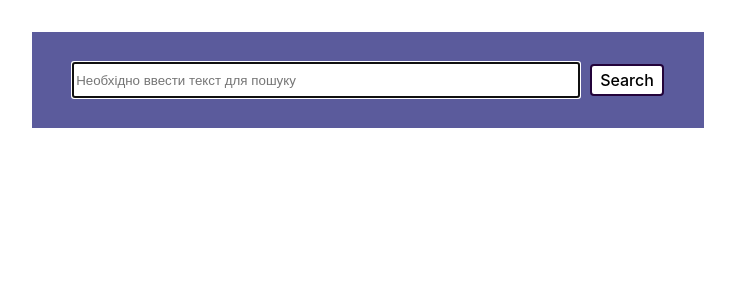
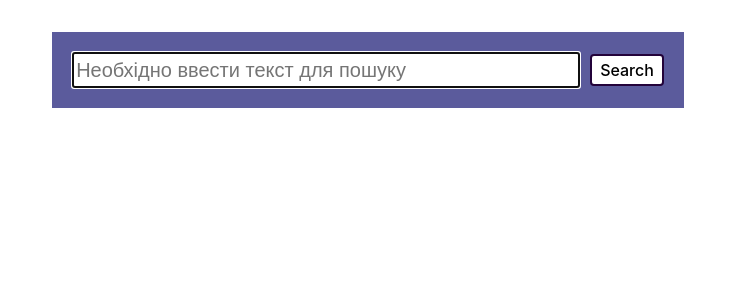
Before and after one commit to OlenaOleksandrova/goit-typescript-hw-02, a React (Vite) app: page / in a window 1280 px wide. Shown: the top 300 px of the page, without its empty margins (272-1007 px from the left). Built offline with nearby package versions, Linux system fonts and the light colour scheme.

Commit message:
типізація пропсів, стану, хуків

```diff
--- a/api.ts
+++ b/api.ts
@@ -3,10 +3,25 @@ import axios from "axios";
 const ACCESS_KEY = '-EZGxItXGBUZ2lHczGywRuqelpVOrp-EJ7U9PkvOtxM';
 const BASE_URL = 'https://api.unsplash.com';
 
+export type Image = {
+  id: string;
+  urls: {
+    small: string;
+    regular: string;
+  };
+  alt_description?: string;
+  description?: string;
+};
 
-export const fetchImages = async (query, page) => {
-  // const response = await axios.get(`${BASE_URL}/search/photos?query=${query}&page=${page}&client_id=${ACCESS_KEY}&per_page=20`
+export type FetchImagesResponse = {
+  results: Image[];
+  totalPages: number;
+};
 
+export const fetchImages = async (
+  query: string,
+  page: number
+): Promise<FetchImagesResponse> => {
   const response = await axios.get(`${BASE_URL}/search/photos`, {
     params: {
       query,
@@ -14,12 +29,42 @@ export const fetchImages = async (query, page) => {
       per_page: 12,
       client_id: ACCESS_KEY,
     },
-    }
-    );
-  //
+  });
+
+
+// export const fetchImages = async (query: string, page: number) => {
+//   const response = await axios.get(`https://api.unsplash.com/search/photos`, {
+//     params: {
+//       query,
+//       page,
+//       per_page: 12,
+//     },
+//   });
+
  return {
     results: response.data.results,
     totalPages: response.data.total_pages,
   };
+  };
+//
 
-};
+
+// export const fetchImages = async (query, page) => {
+//   // const response = await axios.get(`${BASE_URL}/search/photos?query=${query}&page=${page}&client_id=${ACCESS_KEY}&per_page=20`
+
+//     const response = await axios.get(`${BASE_URL}/search/photos`, {
+//       params: {
+//             query,
+//             page,
+//             per_page: 12,
+//             client_id: ACCESS_KEY,
+//       },
+//     }
+//     );
+//   //
+//    return {
+//     results: response.data.results,
+//     totalPages: response.data.total_pages,
+//   };
+
+// };
--- a/src/App.tsx
+++ b/src/App.tsx
@@ -186,7 +186,9 @@ const App: React.FC = () => {
       {isLoading && <Loader />}
       {isError && <h2>Упс, щось сталось! Оновіть сторінку...</h2>}
       {chooseImage && (
-        <ImageModal modalIsOpen={modalIsOpen} onRequestClose={closeModal} image={chooseImage} />
+        <ImageModal modalIsOpen={modalIsOpen}
+          onRequestClose={closeModal}
+          image={chooseImage} />
       )}
     </div>
   );
--- a/src/components/SearchBar/SearchBar.module.css
+++ b/src/components/SearchBar/SearchBar.module.css
@@ -6,6 +6,7 @@ input {
     margin-right: 10px;
     width: 500px;
     height: 30px;
+    font-size: 20px;
 
 }
 button {
@@ -24,5 +25,5 @@ button {
     justify-content: center;
     text-align: center;
     align-items: center;
-    padding: 30px 40px;
+    padding: 20px 20px;
 }
```
Lines whose indentation alone changed are shown as unchanged.
